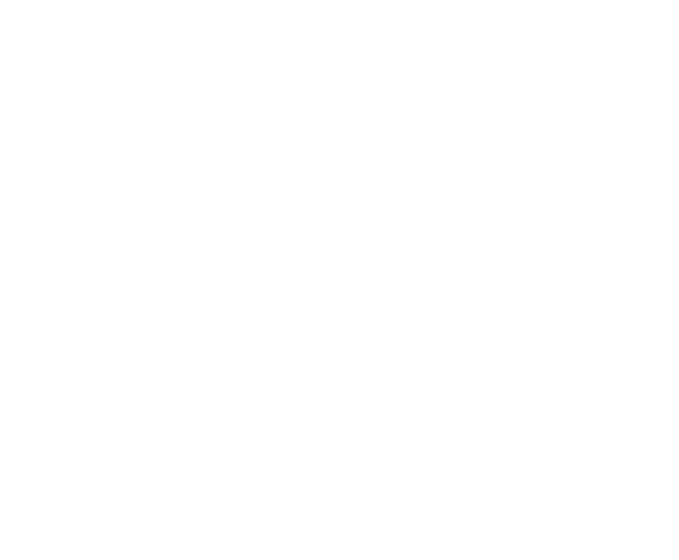
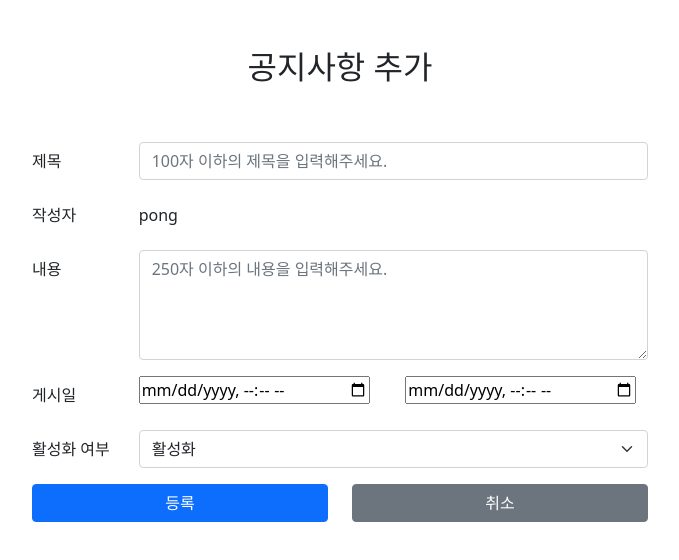
Before and after one commit to sehonge/NoticeAdmin, a React (Create React App) app: page /add in a window 1280 px wide. Before the commit this address had no page. Shown: the top 560 px of the page, without its empty margins (300-979 px from the left). Built offline with nearby package versions, Linux system fonts and the light colour scheme.

Commit message:
AddNotice 화면 작성

```diff
--- a/src/App.js
+++ b/src/App.js
@@ -1,11 +1,13 @@
 import './App.css';
 import  {Route, Routes} from "react-router-dom";
 import MainPage from "./notice/MainPage";
+import AddNotice from "./notice/AddNotice";
 
 function App() {
   return (
         <Routes>
             <Route path="/" element={<MainPage/>}></Route>
+            <Route path="/add" element={<AddNotice/>}></Route>
         </Routes>
   );
 }
--- a/src/index.js
+++ b/src/index.js
@@ -5,7 +5,7 @@
 import reportWebVitals from './reportWebVitals';
 import {BrowserRouter} from "react-router-dom";
 import {createRoot} from "react-dom/client";
-import 'bootstrap/dist/css/bootstrap.min.css'
+import 'bootstrap/dist/css/bootstrap.min.css' // Importing the Bootstrap CSS
 
 const container = document.getElementById('root');
 const root = createRoot(container);
--- /dev/null
+++ b/src/notice/AddNotice.js
@@ -0,0 +1,72 @@
+import {Col, Container, Form, FormGroup, Row} from "react-bootstrap";
+import Button from "react-bootstrap/Button";
+import {Link} from "react-router-dom";
+
+const AddNotice = () => {
+
+
+    return (
+        <Container style={{width:"50%"}}>
+            <div className="py-5 text-center">
+                <h2>공지사항 추가</h2>
+            </div>
+
+            <Form>
+                <Form.Group as={Row} className="mb-3" controlId="title">
+                    <Form.Label column sm="2">제목</Form.Label>
+                    <Col sm="10">
+                        <Form.Control placeholder="100자 이하의 제목을 입력해주세요."></Form.Control>
+                    </Col>
+                </Form.Group>
+
+                <Form.Group as={Row} className="mb-3" controlId="user_name">
+                    <Form.Label column sm="2">작성자</Form.Label>
+                    <Col sm="10">
+                        <Form.Control plaintext readOnly value="pong"/>
+                    </Col>
+                </Form.Group>
+
+                <Form.Group as={Row} className="mb-3" controlId="content">
+                    <Form.Label column sm="2">내용</Form.Label>
+                    <Col sm="10">
+                        <Form.Control as="textarea" rows={4} placeholder="250자 이하의 내용을 입력해주세요."/>
+                    </Col>
+                </Form.Group>
+
+                <Form.Group as={Row} className="mb-3">
+                    <Form.Label column sm="2">게시일</Form.Label>
+                    <Col>
+                        <input id="start_at" type="datetime-local"/>
+                    </Col>
+                    <Col>
+                        <input id="end_at" type="datetime-local"/>
+                    </Col>
+                </Form.Group>
+
+                <Form.Group as={Row} className="mb-3" controlId="is_activated">
+                    <Form.Label column sm="2">활성화 여부</Form.Label>
+                    <Col sm="10">
+                        <Form.Select aria-label="활성화 여부">
+                            <option value="true">활성화</option>
+                            <option value="false">비활성화</option>
+                        </Form.Select>
+                    </Col>
+                </Form.Group>
+
+                <Row>
+                    <Col>
+                        <Button className="w-100" type="submit">등록</Button>
+                    </Col>
+                    <Col>
+                        <Link to="/">
+                            <Button className="w-100" variant="secondary" type="">취소</Button>
+                        </Link>
+                    </Col>
+                </Row>
+
+            </Form>
+        </Container>
+    )
+}
+
+export default AddNotice;
--- a/src/notice/MainPage.js
+++ b/src/notice/MainPage.js
@@ -3,6 +3,8 @@
 import {Container} from "react-bootstrap";
 import NoticeTable from "./NoticeTable";
 import NoticePageNumber from "./NoticePageNumber";
+import Button from "react-bootstrap/Button"
+import {Link} from "react-router-dom";
 
 const MainPage = () => {
 
@@ -36,6 +38,16 @@
                 <h2>공지 어드민</h2>
             </div>
 
+            <br/>
+            <hr className="my-4"/>
+            <Link to="/add">
+                <Button variant="primary" className="float-end">등록</Button>
+            </Link>
+            <br/>
+            <br/>
+            <br/>
+
+
             <NoticeTable notices={notices.content}></NoticeTable>
 
             <hr className="my-4"/>
--- a/src/notice/NoticeTable.js
+++ b/src/notice/NoticeTable.js
@@ -3,7 +3,7 @@
 const NoticeTable = (data) => {
     console.log(data);
     return (
-        <Table striped bordered hover style={{borderSpacing: '10px'}}>
+        <Table striped bordered hover  style={{borderSpacing: '10px'}}>
             <thead>
             <tr>
                 <th scope="col">ID</th>
```
